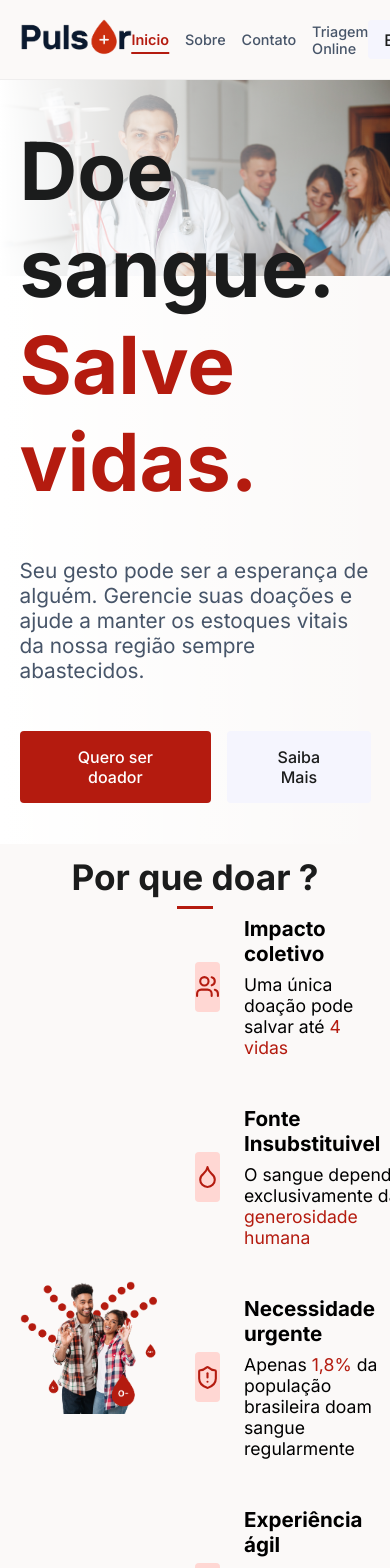
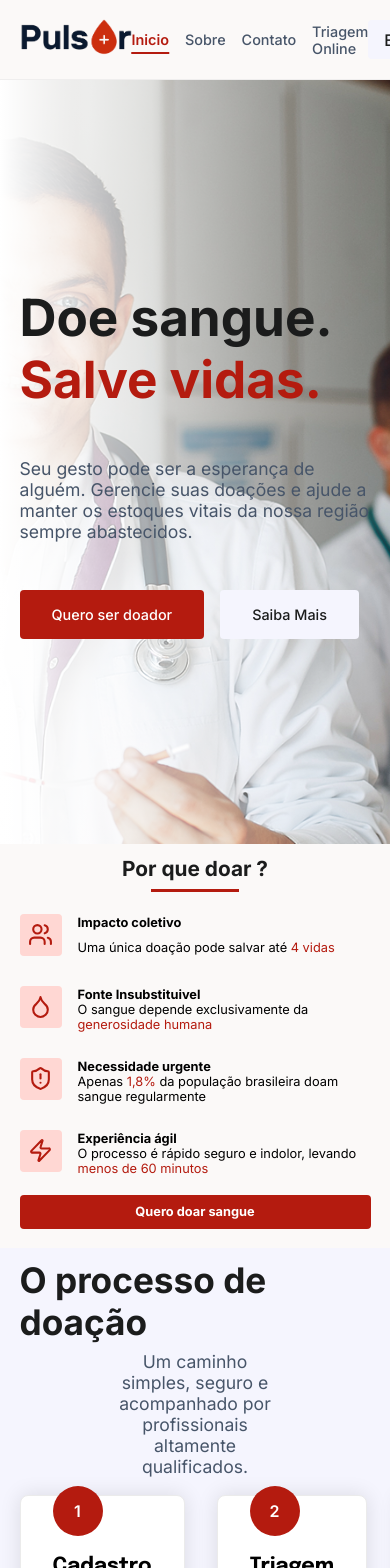
Before and after one commit to databloodHealth/Pulsar, a React (Vite) app in the folder Front/: page / in a window 390 px wide. Shown: the top 1568 px of the page. Built offline with nearby package versions, Linux system fonts and the light colour scheme.

Commit message:
inicio responsividade home

```diff
--- a/Front/src/pages/Landing/home.jsx
+++ b/Front/src/pages/Landing/home.jsx
@@ -1,7 +1,5 @@
 import style from '@/styles/home.module.css';
 import { Link } from 'react-router-dom'
-
-
 import blackLogo from '@/assets/images/BlackLogo.png';
 import heroImg from '@/assets/images/heroImg.png';
 import sectionImage from '@/assets/images/SectionImage.png';
@@ -16,9 +14,7 @@ export default function Home() {
     <>
       <Header />
 
-      <main className={style.main}>
-        {/* HERO SECTION */}
-        <section className={style.hero}>
+      <article className={style.hero}>
         <div className={style.heroContent}>
           <div className={style.title}>
             <h1 className={`${style.title} ${style.heroTitle}`}>Doe sangue.</h1>
@@ -38,7 +34,11 @@ export default function Home() {
           <img src={heroImg} alt="Hero Image" />
         </div>
         <div className={style.shape}></div>
-        </section>
+      </article>
+
+      <main className={style.main}>
+        {/* HERO SECTION */}
+
 
         {/* WHY DONATE SECTION */}
         <section className={style.whyDonate}>
--- a/Front/src/styles/home.module.css
+++ b/Front/src/styles/home.module.css
@@ -1,6 +1,3 @@
-
-
-
 .hero {
   position: relative;
   height: calc(100vh - 5rem);
@@ -48,7 +45,7 @@
   }
 }
 
-a{
+a {
   text-decoration: none;
 }
 
@@ -77,8 +74,7 @@ a.secondary {
 
 .heroImage {
   position: absolute;
-  top: 0;
-  left: 0;
+  inset: 0;
   z-index: -100;
   width: 100%;
 
@@ -91,29 +87,26 @@ a.secondary {
 
 .shape {
   position: absolute;
-  top: 0;
-  left: 0;
+  inset: 0;
   width: 100%;
   height: 100%;
-  background: linear-gradient(
-    90deg,
+  background: linear-gradient(90deg,
       var(--branco) 0%,
       var(--branco-50) 50%,
-    var(--branco-0) 100%
-  );
+      var(--branco-0) 100%);
 }
 
-.whyDonate{
+.whyDonate {
   padding: 3% 5%;
 }
 
-.underline{
+.underline {
   width: 10%;
   height: 3px;
   background-color: var(--primary);
 }
 
-.sectionTitle{
+.sectionTitle {
   display: flex;
   align-items: center;
   justify-content: center;
@@ -121,19 +114,19 @@ a.secondary {
   gap: .5em;
 }
 
-.sectionTitle h2{
+.sectionTitle h2 {
   font-size: 2.2rem;
   color: var(--foreground);
 }
 
-.sectionTitle p{
+.sectionTitle p {
   color: var(--muted-foreground);
   font-size: 1.1rem;
   width: 50%;
   text-align: center;
 }
 
-.reasons{
+.reasons {
   display: flex;
   align-items: center;
   justify-content: space-between;
@@ -141,20 +134,25 @@ a.secondary {
   padding: 2% 0;
 }
 
-.image img{
-   width: 80%;
-   height: 100%;
+.reasons .image {
+  display: flex;
+  justify-content: center;
 }
 
-.listReasons{
+.reasons .image img {
+  width: 80%;
+}
+
+.listReasons {
   display: flex;
   flex-direction: column;
   justify-content: flex-start;
   gap: 3rem;
   width: 50%;
+  flex-shrink: 0;
 }
 
-.listReasons ul{
+.listReasons ul {
   display: flex;
   align-items: flex-start;
   flex-direction: column;
@@ -162,16 +160,18 @@ a.secondary {
   gap: 3rem;
 }
 
-.reason{
+.reason {
   list-style: none;
   display: flex;
   align-items: center;
   justify-content: center;
   gap: 1.5rem;
   font-size: 1.1rem;
+  height: 50px;
+  flex-shrink: 0;
 }
 
-.reason .iconReason{
+.reason .iconReason {
   width: 50px;
   height: 50px;
   display: flex;
@@ -180,24 +180,26 @@ a.secondary {
   border-radius: 4px;
   background-color: var(--badge-red-bg);
   color: var(--primary);
+  flex-shrink: 0;
 }
 
 
-.reasonContent{
+.reasonContent {
   display: flex;
   flex-direction: column;
-  gap: .5rem;
+  justify-content: space-between;
+  height: 100%;
 }
 
-.reasonContent p{
+.reasonContent p {
   font-size: 1.1rem
 }
 
-.red{
+.red {
   color: var(--primary);
 }
 
-.donateButton{
+.donateButton {
   padding: .8rem 1.5rem;
   font-size: 1rem;
   font-weight: bold;
@@ -205,14 +207,14 @@ a.secondary {
 }
 
 
-.process{
+.process {
   padding: 3% 5%;
   display: flex;
   flex-direction: column;
   background-color: var(--white-l);
 }
 
-.steps{
+.steps {
   display: flex;
   align-items: center;
   justify-content: space-between;
@@ -220,7 +222,7 @@ a.secondary {
   gap: 1rem;
 }
 
-.step{
+.step {
   border: 1px solid var(--cinza-card);
   width: 300px;
   height: 250px;
@@ -243,7 +245,7 @@ a.secondary {
   color: var(--foreground);
 }
 
-.line{
+.line {
   display: flex;
   align-items: center;
   justify-content: center;
@@ -252,7 +254,7 @@ a.secondary {
   background-color: var(--cinza-tabela);
 }
 
-.stepNumber{
+.stepNumber {
   margin-top: -1rem;
   width: 50px;
   height: 50px;
@@ -263,15 +265,16 @@ a.secondary {
   color: var(--branco);
   font-weight: 600;
   background-color: var(--primary);
+  flex-shrink: 0;
 }
 
-.buttonCTA{
+.buttonCTA {
   display: flex;
   align-items: center;
   justify-content: center;
 }
 
-a.processSection{
+a.processSection {
   padding: 0.8rem;
   width: 20%;
   font-size: 1rem;
@@ -282,59 +285,59 @@ a.processSection{
   transition: background-color 0.3s ease;
 }
 
-a.processSection:hover{
+a.processSection:hover {
   background-color: var(--primary-light);
 }
 
-.system{
+.system {
   padding: 5%;
   display: grid;
   grid-template-columns: 1fr 1fr;
   gap: 4rem;
 }
 
-.colLeft img{
+.colLeft img {
   width: 700px;
   height: 500px;
   border-radius: 8px;
 }
 
-.colRight{
+.colRight {
   display: flex;
   flex-direction: column;
   gap: 20px;
   justify-content: space-between;
 }
 
-.colRight .title{
+.colRight .title {
   display: flex;
   flex-direction: column;
   gap: 1rem;
 }
 
-.colRight .title p{
+.colRight .title p {
   color: var(--muted-foreground);
 }
 
-.colRight .title h2{
+.colRight .title h2 {
   font-size: 2rem;
   color: var(--foreground);
 }
 
-.list{
+.list {
   display: flex;
   flex-direction: column;
   justify-content: space-between;
   gap: 2rem;
 }
 
-.list .item{
+.list .item {
   display: flex;
   align-items: center;
   gap: 20px;
 }
 
-.item .icon{
+.item .icon {
   background-color: var(--bg-icon-greenL);
   width: 40px;
   height: 40px;
@@ -342,24 +345,25 @@ a.processSection:hover{
   display: flex;
   align-items: center;
   justify-content: center;
+  flex-shrink: 0;
 }
 
-.itemContent{
+.itemContent {
   display: flex;
   flex-direction: column;
   gap: 5px;
 }
 
-.itemContent h3{
+.itemContent h3 {
   font-size: 1.2rem;
   color: var(--foreground);
 }
 
-.itemContent p{
+.itemContent p {
   color: var(--muted-foreground);
 }
 
-.button{
+.button {
   display: flex;
   align-items: center;
   justify-content: center;
@@ -376,7 +380,7 @@ a.processSection:hover{
   justify-content: center;
 }
 
-.compatibility{
+.compatibility {
   padding: 3% 5%;
   display: flex;
   flex-direction: column;
@@ -419,6 +423,9 @@ a.processSection:hover{
 .lineTable:hover {
   background-color: var(--cinza-fundo);
 }
+.lineTable:hover {
+  background-color: var(--cinza-fundo);
+}
 
 .lineTable:last-child {
   border-bottom: none;
@@ -437,13 +444,13 @@ a.processSection:hover{
   font-size: 15px;
 }
 
-  .cardsInfos{
+.cardsInfos {
   display: flex;
   align-items: stretch;
   justify-content: space-between;
 }
 
-  .card{
+.card {
   padding: 3rem 2rem;
   width: 44%;
   border-radius: 8px;
@@ -452,41 +459,42 @@ a.processSection:hover{
   gap: 1.5rem;
 }
 
-    .cardsInfos .cardHead{
+.cardsInfos .cardHead {
   display: flex;
   align-items: center;
   justify-content: space-between;
 }
 
-    .cardsInfos .cardHead .badge{
+.cardsInfos .cardHead .badge {
   padding: .3rem 1rem;
   border-radius: 50px;
   font-size: 12px;
 }
 
-  .cardsInfos .cardType{
+.cardsInfos .cardType {
   background: var(--card-red-bg);
   color: var(--branco);
 }
 
-  .cardType p, .cardType li{
+.cardType p,
+.cardType li {
   color: var(--cinza-300);
 }
 
-  .cardType .badgeCard{
+.cardType .badgeCard {
   background-color: var(--badge-red-bg);
   color: var(--primary);
   font-weight: 600;
 }
 
-  .cardsInfos ul{
+.cardsInfos ul {
   margin-left: 20px;
   display: flex;
   flex-direction: column;
   gap: .3rem;
 }
 
-  .cardCuriosity{
+.cardCuriosity {
   background-color: var(--card-muted-bg);
 }
 
@@ -494,13 +502,13 @@ a.processSection:hover{
   color: var(--muted-foreground);
 }
 
-  .cardCuriosity .badgeCard{
+.cardCuriosity .badgeCard {
   background-color: var(--light-blue);
   color: var(--bg);
   font-weight: 500;
 }
 
-    .donate{
+.donate {
   display: flex;
   gap: 18rem;
   background-color: var(--card-dark-bg);
@@ -510,7 +518,7 @@ a.processSection:hover{
   color: var(--bg);
 }
 
-  .check{
+.check {
   width: 25px;
   height: 12px;
   rotate: -45deg;
@@ -520,13 +528,13 @@ a.processSection:hover{
 
 
 
-  .donate .colLeft{
+.donate .colLeft {
   display: flex;
   flex-direction: column;
   justify-content: space-between;
 }
 
-  .donate .colLeft a{
+.donate .colLeft a {
   padding: .8rem 1.5rem;
   background-color: var(--primary);
   font-weight: 500;
@@ -537,38 +545,38 @@ a.processSection:hover{
   transition: background-color .5s ease;
 }
 
-  .donate .colLeft a:hover{
+.donate .colLeft a:hover {
   background-color: var(--primary-light);
 }
 
-  .donate .colRight{
+.donate .colRight {
   display: flex;
   align-items: center;
   justify-content: center;
 }
 
-  .donate .listCont{
+.donate .listCont {
   display: flex;
   flex-direction: column;
   gap: 1.5rem;
 }
 
-  .donate .colRight .listItem{
+.donate .colRight .listItem {
   display: flex;
   gap: 1.5rem;
   font-size: 1.2rem;
   align-items: center;
 }
 
-  .donate .colRight .listItem .icon{
+.donate .colRight .listItem .icon {
   color: var(--primary);
 }
 
-  .FAQ{
+.FAQ {
   padding: 3% 5%;
 }
 
-  .questionsContainer{
+.questionsContainer {
   display: flex;
   align-items: center;
   justify-content: center;
@@ -577,7 +585,7 @@ a.processSection:hover{
   gap: 1.3rem;
 }
 
-  .questionsContainer .questionCard{
+.questionsContainer .questionCard {
   background-color: var(--white-l);
   border: .4px solid var(--vermelho-borda);
   padding: .7rem 2rem;
@@ -590,18 +598,18 @@ a.processSection:hover{
   user-select: none;
 }
 
-  .questionHead{
+.questionHead {
   display: flex;
   align-items: center;
   justify-content: space-between;
 }
 
-  .questionHead h2{
+.questionHead h2 {
   font-size: 1.05rem;
   color: var(--foreground);
 }
 
-  .questionHead button{
+.questionHead button {
   display: flex;
   align-items: center;
   justify-content: center;
@@ -614,29 +622,29 @@ a.processSection:hover{
   transition: all .5s ease;
 }
 
-  .questionCard .questionContent{
+.questionCard .questionContent {
   border-left: 2px solid var(--primary);
   padding: 1% 2%;
   animation: enterQuestion .8s ease;
   display: none;
 }
 
-  .questionCard.active{
+.questionCard.active {
   height: 140px;
 }
 
- .questionCard.active .questionContent{
+.questionCard.active .questionContent {
   display: flex;
 }
 
-  .questionCard.active .colapse{
+.questionCard.active .colapse {
   background-color: var(--primary);
   color: var(--branco);
   transform: rotate(45deg);
   border: none;
 }
 
- footer{
+footer {
   background-color: var(--foreground);
   padding: 3% 5% 0 5%;
   display: flex;
@@ -645,19 +653,19 @@ a.processSection:hover{
   color: var(--cinza-footer);
 }
 
-   .containerFooter{
+.containerFooter {
   display: grid;
   grid-template-columns: 1fr 1fr;
 }
 
-  .pulsar{
+.pulsar {
   max-width: 300px;
   color: var(--cinza-footer);
   font-size: 14px;
 }
 
 
-  .links{
+.links {
   display: flex;
   align-items: center;
   justify-content: flex-end;
@@ -667,44 +675,44 @@ a.processSection:hover{
 
 
 .links .institutional,
-  .links .contact{
+.links .contact {
   display: flex;
   flex-direction: column;
   align-items: start;
   gap: .5rem;
 }
 
-  .links h3{
+.links h3 {
   text-transform: uppercase;
   letter-spacing: 0.08em;
   font-size: 16px;
   color: var(--branco);
 }
 
-  .links a{
+.links a {
   text-decoration: none;
   color: var(--cinza-footer);
   font-size: 14px;
 }
 
-  footer img{
+footer img {
   max-width: 100px;
 }
 
-  .footerBottom{
+.footerBottom {
   display: flex;
   flex-direction: column;
   gap: .5rem;
   padding: .5rem 0;
 }
 
-  .divisor{
+.divisor {
   height: 1px;
   width: 100%;
   background: var(--branco-10);
 }
 
-  .finalTexts{
+.finalTexts {
   padding: 1rem 0;
   display: flex;
   align-items: center;
@@ -712,30 +720,163 @@ a.processSection:hover{
   font-size: 14px;
 }
 
-  .finalList{
+.finalList {
   display: flex;
   align-items: center;
   gap: 2rem;
 }
 
-  .finalList a{
+.finalList a {
   color: var(--cinza-footer);
   text-decoration: none;
 }
 
-  footer a:hover{
+footer a:hover {
   text-decoration: underline;
 }
 
-  @keyframes enterQuestion{
+@keyframes enterQuestion {
 
-    from{
+  from {
     opacity: 0;
     transform: translateX(-5%);
   }
 
-    to{
+  to {
     opacity: 1;
     transform: translateX(0);
   }
 }
+
+
+@media screen and (max-width: 1300px) {
+
+  .heroContent .redTitle,
+  .heroContent .title {
+    font-size: 3.8rem;
+  }
+}
+
+
+@media screen and (max-width: 1250px) {
+  .listReasons {
+    gap: 2rem;
+    width: 50%;
+  }
+
+  .listReasons ul {
+    gap: 2rem;
+  }
+
+  .reason {
+    font-size: 1rem;
+  }
+
+  .reason .iconReason {
+    width: 42px;
+    height: 42px;
+  }
+
+  .reasonContent p {
+    font-size: 0.95rem;
+  }
+
+  .donateButton {
+    font-size: .8rem;
+  }
+  .whyDonate .underline{
+    width: 15%;
+  }
+}
+
+
+
+@media screen and (max-width: 1150px) {
+  .listReasons {
+    gap: 1.5rem;
+    width: 50%;
+  }
+
+  .listReasons ul {
+    gap: 2rem;
+  }
+
+  .reason {
+    height: 40px;
+    font-size: .8rem;
+  }
+
+  .reason .iconReason {
+    width: 42px;
+    height: 42px;
+  }
+
+  .reasonContent p {
+    font-size: 0.95rem;
+  }
+
+  .donateButton {
+    font-size: .8rem;
+    padding: .6rem;
+  }
+  .whyDonate .underline{
+    width: 20%;
+  }
+  .whyDonate .sectionTitle h2{
+    font-size: 1.6rem;
+  }
+}
+
+
+
+@media screen and (max-width: 950px) {
+
+  .heroContent .redTitle,
+  .heroContent .title {
+    font-size: 3.2rem;
+  }
+
+  .heroContent>p {
+    font-size: 1.1rem;
+  }
+
+  .heroContent .buttons {
+    font-size: .9rem;
+  }
+
+  .reasons {
+    margin-top: 1rem;
+  }
+}
+
+@media screen and (max-width: 850px) {
+  .reasonContent>h3 {
+    font-size: .8rem;
+  }
+
+  .reasonContent p {
+    font-size: 0.8rem;
+  }
+
+  .reasonContent {
+    justify-content: space-between;
+  }
+  .reason{
+    gap: 1rem;
+  }
+  .whyDonate .sectionTitle h2{
+    font-size: 1.3rem;
+  }
+}
+
+@media screen and (max-width: 750px) {
+  .reasons .image {
+    display: none;
+  }
+  .reasons .listReasons{
+    flex: 1;
+  }
+  .whyDonate .underline{
+    width: 25%;
+  }
+}
```
Lines whose indentation alone changed are shown as unchanged.
